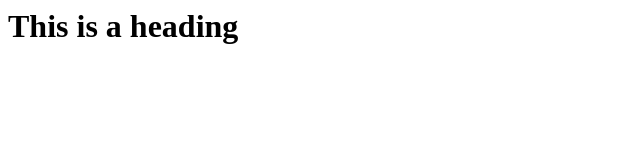
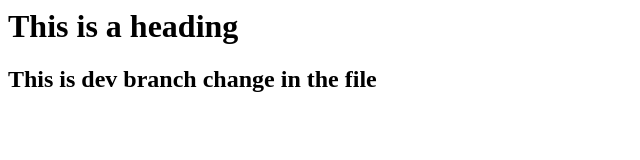
Before and after one commit to javedIqbal6618/timepass, a plain HTML site: page index.html in a window 1280 px wide. Shown: the whole page, without its empty margins (0-640 px from the left). Drawn offline with Linux system fonts and the light colour scheme.

Commit message:
added new line in dev branch

```diff
--- a/index.html
+++ b/index.html
@@ -1 +1,2 @@
 <h1>This is a heading </h1>
+<h2>This is dev branch change in the file</h2>
```
